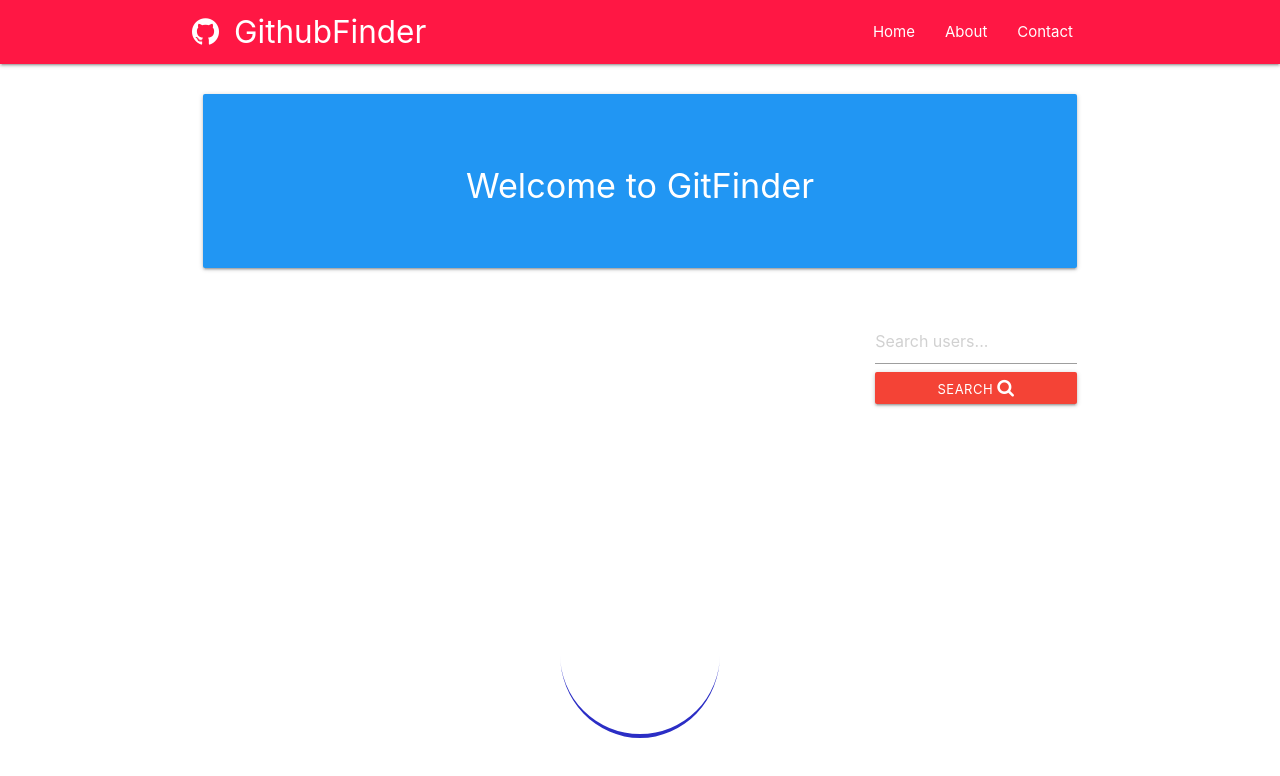
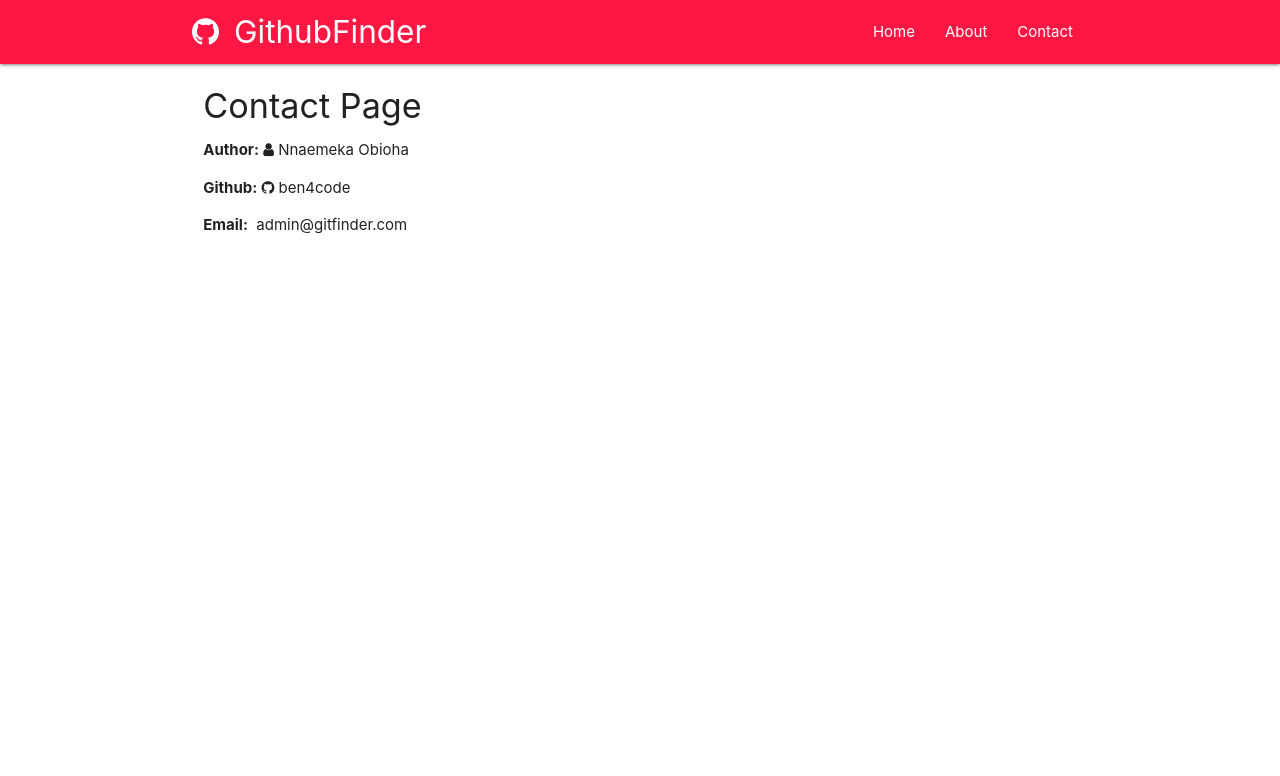
Before and after one commit to Ben4code/reacthooksgithub, a React (Create React App) app: page /contact in a window 1280 px wide. Shown: the top 776 px of the page. Built offline with nearby package versions, Linux system fonts and the light colour scheme; no server answers.

Commit message:
Added about and contact pages to app

```diff
--- a/src/App.css
+++ b/src/App.css
@@ -12,7 +12,6 @@
     left: 15%;
     color: red;
     animation: alert .5s ease-in;
-
 }
 
 @keyframes alert{
@@ -25,3 +24,7 @@
         opacity: 1;
     }
 }
+
+.contact span{
+    font-weight: bold;
+}
--- a/src/App.js
+++ b/src/App.js
@@ -3,71 +3,22 @@ import 'materialize-css/dist/css/materialize.min.css'
 import 'font-awesome/css/font-awesome.min.css'
 import './App.css';
 import Navbar from './components/layout/Navbar'
-import Users from './components/Users/Users'
-import { BrowserRouter as Router } from 'react-router-dom'
-import axios from 'axios'
-import Spinner from './components/Spinner/Spinner'
-import Search from './components/Search/Search'
-import Alert from './components/Alert/Alert'
-
+import { BrowserRouter as Router, Switch, Route } from 'react-router-dom'
+import Home from './components/Home/Index'
+import About from './components/About/Index'
+import Contact from './components/Contact/Index'
 
 class App extends Component {
-  state = {
-    users: [],
-    loading: false,
-    showAlertMsg: false
-  }
-
-  async componentDidMount() {
-    this.setState({ loading: true })
-    const res = await axios.get(`https://api.github.com/users?client_id=${process.env.REACT_APP_CLIENT_ID}&client_secrete=${process.env.REACT_APP_GITHUB_CLIENT_SECRETE}`)
-    this.setState({ users: res.data, loading: false });
-  }
-
-  filterText = async (text) => {
-    this.setState({ loading: true })
-    const res = await axios.get(`https://api.github.com/search/users?q=${text}&client_id=${process.env.REACT_APP_CLIENT_ID}&client_secrete=${process.env.REACT_APP_GITHUB_CLIENT_SECRETE}`)
-    this.setState({ users: res.data.items, loading: false });
-  }
-
-  getAlert = (msg) => {
-    this.setState({showAlertMsg: msg})
-    setTimeout(()=> this.setState({showAlertMsg: null}) , 4000)
-  }
-
   render() {
     return (
       <Router>
         <div className="App">
           <Navbar title="GithubFinder" icon="fa fa-github" />
-          <div className="container">
-            <div className="row">
-              <div className="col m12">
-                <div className="card-panel blue white-text center-align" style={{margin: '30px 0', padding: '50px'}}>
-                  <h4>Welcome to GitFinder</h4>
-                </div>
-              </div>
-
-            </div>
-          </div>
-          <div className="container">
-            <div className="row">
-            <div className="col m3 offset-m9 search">
-              { this.state.showAlertMsg ? <Alert msg={this.state.showAlertMsg}/> : null}
-              <Search filterText={this.filterText} showAlert={this.getAlert}/>
-            </div>
-            </div>
-          </div>
-
-
-          {
-            this.state.loading
-              ?
-              <Spinner />
-              :
-              <Users users={this.state.users} />
-          }
-
+           <Switch>
+            <Route exact path="/" component={Home}/>
+            <Route exact path="/about" component={About}/>
+            <Route exact path="/contact" component={Contact}/>
+          </Switch>
         </div>
       </Router>
     );
--- /dev/null
+++ b/src/components/About/Index.js
@@ -0,0 +1,20 @@
+import React from 'react'
+
+const About = () => {
+    return (
+        <div>
+            <div className="container">
+                <div className="row">
+                    <div className="col m12 contact">
+                        <h4>About Page</h4>
+                        <p>This app is used to search github users.</p>
+                        <p>Lorem ipsum dolor sit amet, consectetur adipisicing elit. Dolorum recusandae quo corrupti in. Rem molestiae iusto inventore commodi odio veritatis quia quod, numquam ad eligendi porro consequuntur amet ipsum vitae fugiat. Natus, nihil ea dolorum ad mollitia molestiae, suscipit aspernatur accusantium excepturi ipsam distinctio voluptate reprehenderit animi eaque fugiat aperiam.</p>
+                        <p>Version 1.0.0</p>
+                    </div>
+                </div>
+            </div>
+        </div>
+    )
+}
+
+export default About;
--- /dev/null
+++ b/src/components/Contact/Index.js
@@ -0,0 +1,21 @@
+import React from 'react'
+
+const Contact = () => {
+    return (
+        <div>
+            <div className="container">
+                <div className="row">
+                    <div className="col m12 contact">
+                        <h4>Contact Page</h4>
+                        <p> <span>Author:</span> <i className="fa fa-user"></i> Nnaemeka Obioha</p>
+                        <p> <span>Github:</span> <i className="fa fa-github"></i> ben4code</p>
+                        <p><span>Email:</span>   <i className="fa fa-mail"></i> admin@gitfinder.com</p>
+                    </div>
+                </div>
+            </div>
+
+        </div>
+    )
+}
+
+export default Contact;
--- /dev/null
+++ b/src/components/Home/Index.js
@@ -0,0 +1,66 @@
+import React, { Component } from 'react';
+import Users from '../Users/Users'
+import axios from 'axios'
+import Spinner from '../Spinner/Spinner'
+import Search from '../Search/Search'
+import Alert from '../Alert/Alert'
+
+
+class Home extends Component {
+    state = {
+        users: [],
+        loading: false,
+        showAlertMsg: false
+    }
+
+    async componentDidMount() {
+        this.setState({ loading: true })
+        const res = await axios.get(`https://api.github.com/users?client_id=${process.env.REACT_APP_CLIENT_ID}&client_secrete=${process.env.REACT_APP_GITHUB_CLIENT_SECRETE}`)
+        this.setState({ users: res.data, loading: false });
+    }
+
+    filterText = async (text) => {
+        this.setState({ loading: true })
+        const res = await axios.get(`https://api.github.com/search/users?q=${text}&client_id=${process.env.REACT_APP_CLIENT_ID}&client_secrete=${process.env.REACT_APP_GITHUB_CLIENT_SECRETE}`)
+        this.setState({ users: res.data.items, loading: false });
+    }
+
+    getAlert = (msg) => {
+        this.setState({ showAlertMsg: msg })
+        setTimeout(() => this.setState({ showAlertMsg: null }), 4000)
+    }
+
+    render() {
+        return (
+            <div>
+                <div className="container">
+                    <div className="row">
+                        <div className="col m12">
+                            <div className="card-panel blue white-text center-align" style={{ margin: '30px 0', padding: '50px' }}>
+                                <h4>Welcome to GitFinder</h4>
+                            </div>
+                        </div>
+
+                    </div>
+                </div>
+                <div className="container">
+                    <div className="row">
+                        <div className="col m3 offset-m9 search">
+                            {this.state.showAlertMsg ? <Alert msg={this.state.showAlertMsg} /> : null}
+                            <Search filterText={this.filterText} showAlert={this.getAlert} />
+                        </div>
+                    </div>
+                </div>
+                {
+                    this.state.loading
+                        ?
+                        <Spinner />
+                        :
+                        <Users users={this.state.users} />
+                }
+            </div>
+        );
+    }
+}
+
+export default Home;
--- a/src/components/Search/Search.js
+++ b/src/components/Search/Search.js
@@ -31,7 +31,8 @@ export default class Search extends Component {
                         name="text"
                         placeholder="Search users..."
                         onChange={this.changeHandler}
-                        value={this.state.text} />
+                        value={this.state.text}
+                    />
                 </div>
                 <button className="btn-small red" style={{ display: 'block', width: '100%' }} type="submit">Search <i className="fa fa-search"></i></button>
             </form>
```
